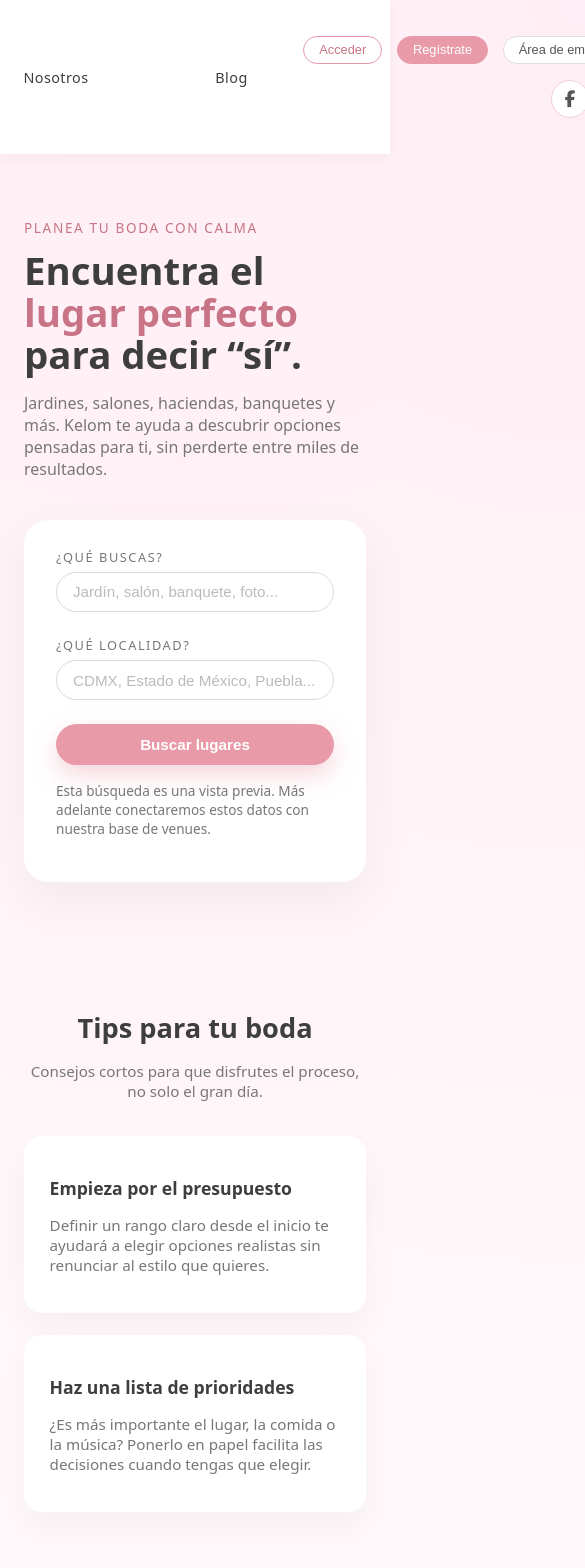
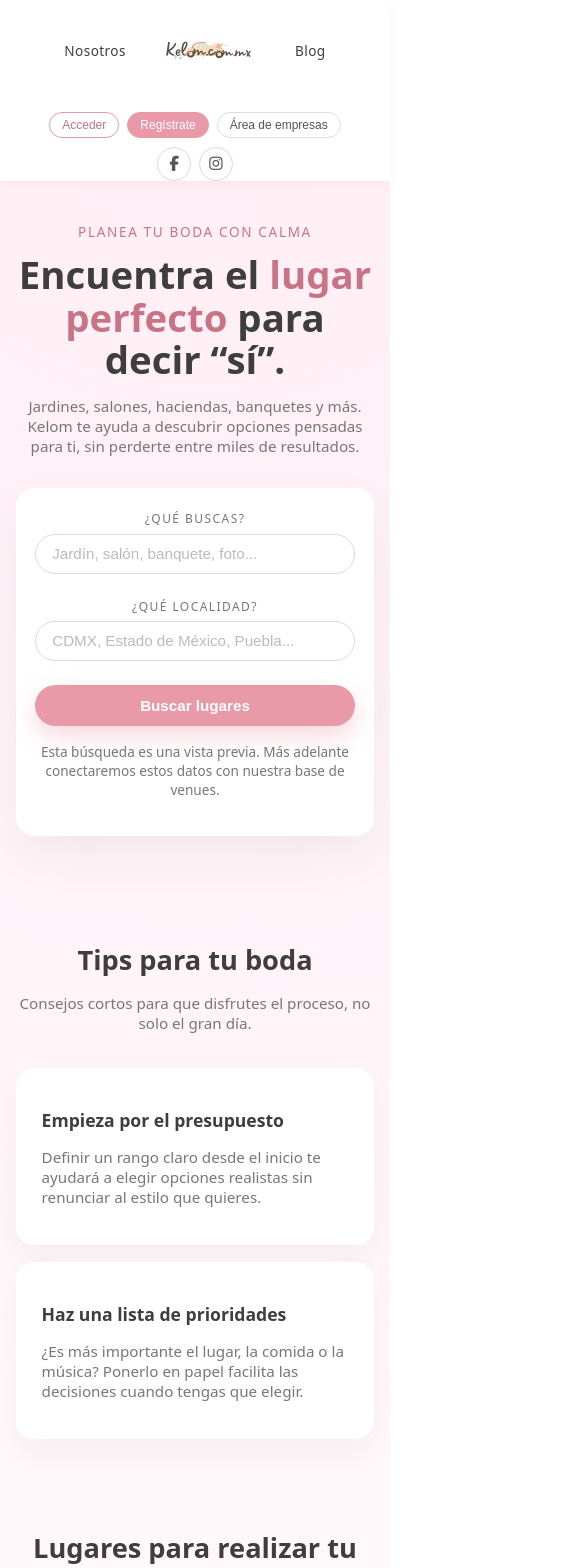
Before and after one commit to Genarohp7/kelom, a React (Vite) app: page / in a window 390 px wide. Shown: the top 1568 px of the page, 585 px wide, since content can reach past the window. Built offline with nearby package versions, Linux system fonts and the light colour scheme.

Commit message:
Responsive Fixed

```diff
--- a/Blocks/AboutPage.css
+++ b/Blocks/AboutPage.css
@@ -305,13 +305,23 @@
    RESPONSIVE
    =========================== */
 
+/* Tablet / pantallas medianas */
 @media (max-width: 900px) {
+  .about {
+    padding: 3rem 0 4rem;
+  }
+
   .about__hero {
     grid-template-columns: minmax(0, 1fr);
+    gap: 2rem;
+    padding-top: 1.5rem;
   }
 
+  /* Imagen arriba, texto abajo */
   .about__hero-media {
     order: -1;
+    max-width: 520px;
+    margin: 0 auto;
   }
 
   .about__sections-grid {
@@ -323,7 +333,25 @@
   }
 }
 
+/* Móvil / pantallas pequeñas */
 @media (max-width: 720px) {
+  .about {
+    padding: 2.7rem 0 3.5rem;
+  }
+
+  .about__hero {
+    padding-top: 1rem;
+  }
+
+  .about__title {
+    font-size: 1.8rem;
+  }
+
+  .about__subtitle,
+  .about__paragraph {
+    font-size: 0.94rem;
+  }
+
   .about__strip-inner {
     grid-template-columns: minmax(0, 1fr);
     text-align: left;
@@ -332,6 +360,15 @@
   .about__image-band-text {
     max-width: 100%;
     font-size: 0.9rem;
+  }
+
+  .about__section-title,
+  .about__section-subtitle {
+    text-align: left;
+  }
+
+  .about__values-list {
+    gap: 0.6rem;
   }
 
   .newsletter {
@@ -350,3 +387,18 @@
     justify-content: center;
   }
 }
+
+/* Extra pequeño (por si el viewport es muy angosto) */
+@media (max-width: 420px) {
+  .about__title {
+    font-size: 1.6rem;
+  }
+
+  .about__hero-note {
+    font-size: 0.82rem;
+  }
+
+  .newsletter {
+    padding: 1.3rem 1.2rem;
+  }
+}
--- a/Blocks/BlogPage.css
+++ b/Blocks/BlogPage.css
@@ -290,19 +290,35 @@
   margin-top: 1rem;
 }
 
-/* RESPONSIVE */
+/* ========== RESPONSIVE ========== */
 
+/* Tablet / pantallas medianas */
 @media (max-width: 992px) {
+  .blog {
+    padding: 3rem 0 4rem;
+  }
+
   .blog__hero {
     grid-template-columns: minmax(0, 1fr);
+    gap: 2.2rem;
   }
 
+  /* Imagen arriba, texto abajo */
   .blog__hero-image-wrapper {
     order: -1;
   }
 
+  .blog__hero-content {
+    align-items: flex-start;
+  }
+
+  .blog__subtitle {
+    max-width: 100%;
+  }
+
   .blog__featured-grid {
     grid-template-columns: minmax(0, 1fr);
+    gap: 2rem;
   }
 
   .blog__grid {
@@ -310,9 +326,27 @@
   }
 }
 
+/* Móviles */
 @media (max-width: 600px) {
   .blog {
     padding: 2.5rem 0 3.5rem;
+  }
+
+  .blog__hero {
+    margin-bottom: 2.5rem;
+  }
+
+  .blog__hero-content {
+    align-items: center;
+    text-align: center;
+  }
+
+  .blog__subtitle {
+    font-size: 0.95rem;
+  }
+
+  .blog__categories {
+    justify-content: center;
   }
 
   .blog__title {
@@ -323,6 +357,12 @@
     font-size: 1.3rem;
   }
 
+  .blog__list-header {
+    text-align: center;
+    margin-left: auto;
+    margin-right: auto;
+  }
+
   .blog__grid {
     grid-template-columns: minmax(0, 1fr);
   }
@@ -331,3 +371,14 @@
     height: 190px;
   }
 }
+
+/* Extra pequeño: por si se necesita más aire */
+@media (max-width: 420px) {
+  .blog__categories {
+    gap: 0.45rem;
+  }
+
+  .blog-card__body {
+    padding: 0.9rem 1rem 1rem;
+  }
+}
--- a/src/styles/HomePage.css
+++ b/src/styles/HomePage.css
@@ -296,19 +296,40 @@
   color: var(--color-text-soft);
 }
 
-/* RESPONSIVE */
+/* =========================
+   RESPONSIVE
+   ========================= */
 
+/* Tablet / pantallas medianas */
 @media (max-width: 900px) {
+  .hero {
+    padding: 3.2rem 0 2.5rem;
+  }
+
+  .hero__inner {
+    max-width: 100%;
+  }
+
+  .search-panel {
+    margin-top: 2rem;
+    padding: 1.5rem 1.4rem 1.6rem;
+  }
+
   .search-panel__form {
     grid-template-columns: 1fr;
   }
 
+  .tips {
+    padding: 3rem 0 2.2rem;
+  }
+
+  .venues__header {
+    flex-direction: column;
+    align-items: flex-start;
+  }
+
   .venues__grid {
     grid-template-columns: 1fr;
-  }
-
-  .featured__grid {
-    grid-template-columns: repeat(2, minmax(0, 1fr));
   }
 
   .venue-card {
@@ -318,4 +339,66 @@
   .venue-card__image-wrap {
     flex-basis: auto;
   }
+
+  .featured__grid {
+    grid-template-columns: repeat(2, minmax(0, 1fr));
+  }
 }
+
+/* Móviles */
+@media (max-width: 600px) {
+  .hero {
+    padding: 2.6rem 0 2.1rem;
+  }
+
+  .hero__inner {
+    text-align: center;
+  }
+
+  .hero__subtitle {
+    margin: 0 auto;
+    font-size: 0.95rem;
+  }
+
+  .search-panel {
+    border-radius: 18px;
+    padding: 1.4rem 1.2rem 1.5rem;
+  }
+
+  .search-panel__label {
+    font-size: 0.75rem;
+  }
+
+  .search-panel__button {
+    width: 100%;
+    justify-self: center;
+  }
+
+  .tips__list {
+    gap: 1.1rem;
+  }
+
+  .venues {
+    padding-bottom: 3rem;
+  }
+
+  .venues__header {
+    align-items: center;
+    text-align: center;
+  }
+
+  .venues__subtitle {
+    max-width: 26rem;
+  }
+
+  .venue-card__image {
+    height: 150px;
+  }
+}
+
+/* Extra pequeño: featured a 1 columna */
+@media (max-width: 420px) {
+  .featured__grid {
+    grid-template-columns: 1fr;
+  }
+}
--- a/src/styles/global.css
+++ b/src/styles/global.css
@@ -1,7 +1,5 @@
 @import url("../../Blocks/AboutPage.css");
-
 @import url("../../Blocks/BlogPage.css");
-
 
 :root {
   --color-bg: #fff7f3;
@@ -115,7 +113,7 @@
   border-color: var(--color-primary);
   box-shadow: 0 4px 10px rgba(232, 154, 169, 0.2);
   transform: translateY(-1px);
-  color: var(--color-primary-dark); /* texto visible en rosa oscuro */
+  color: var(--color-primary-dark);
 }
 
 /* Estado activo (ruta actual) */
@@ -226,3 +224,86 @@
   text-align: center;
   background: #fff;
 }
+
+/* ========== RESPONSIVE ========== */
+
+/* Tablets y pantallas medianas */
+@media (max-width: 900px) {
+  .container {
+    padding: 0 1.25rem;
+  }
+
+  .header__inner {
+    flex-wrap: wrap;
+    gap: 1rem;
+  }
+
+  /* Nav al centro, acciones debajo */
+  .header__nav {
+    order: 1;
+    flex: 1 1 100%;
+    justify-content: center;
+    gap: 1.75rem;
+  }
+
+  .header__right {
+    order: 2;
+    align-items: center;
+  }
+}
+
+/* Móviles */
+@media (max-width: 600px) {
+  .container {
+    padding: 0 1rem;
+  }
+
+  .header__inner {
+    flex-direction: column;
+    align-items: center;
+    gap: 0.75rem;
+  }
+
+  /* Logo un poco más chico para que quepa todo cómodo */
+  .header__logo img {
+    height: 100px;
+  }
+
+  .header__nav {
+    flex: 0 0 auto;
+    justify-content: center;
+    gap: 1.1rem;
+  }
+
+  .header__nav-link {
+    padding: 0.35rem 1rem;
+    font-size: 0.85rem;
+  }
+
+  .header__right {
+    align-items: center;
+    gap: 0.6rem;
+  }
+
+  .header__actions {
+    flex-wrap: wrap;
+    justify-content: center;
+    gap: 0.5rem;
+  }
+
+  .header__btn {
+    font-size: 0.75rem;
+    padding: 0.3rem 0.75rem;
+  }
+
+  .header__social {
+    justify-content: center;
+    gap: 0.5rem;
+  }
+
+  .header__social-link {
+    width: 2.1rem;
+    height: 2.1rem;
+    font-size: 0.95rem;
+  }
+}
```
